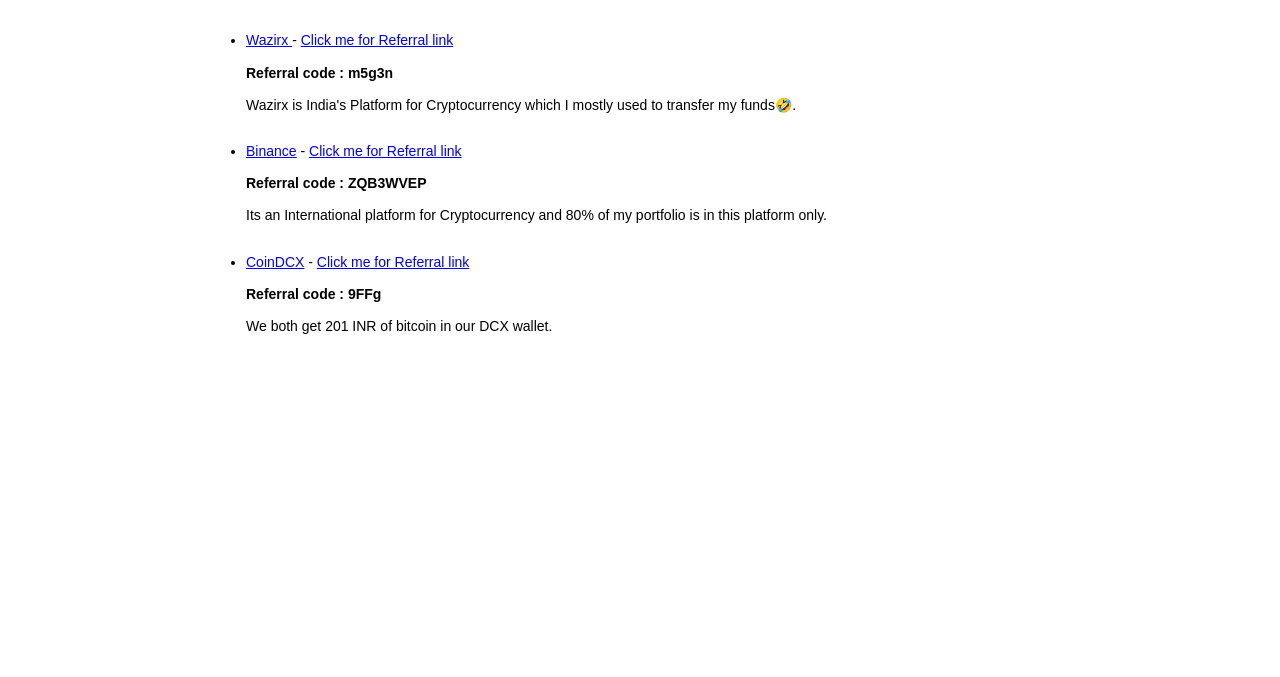
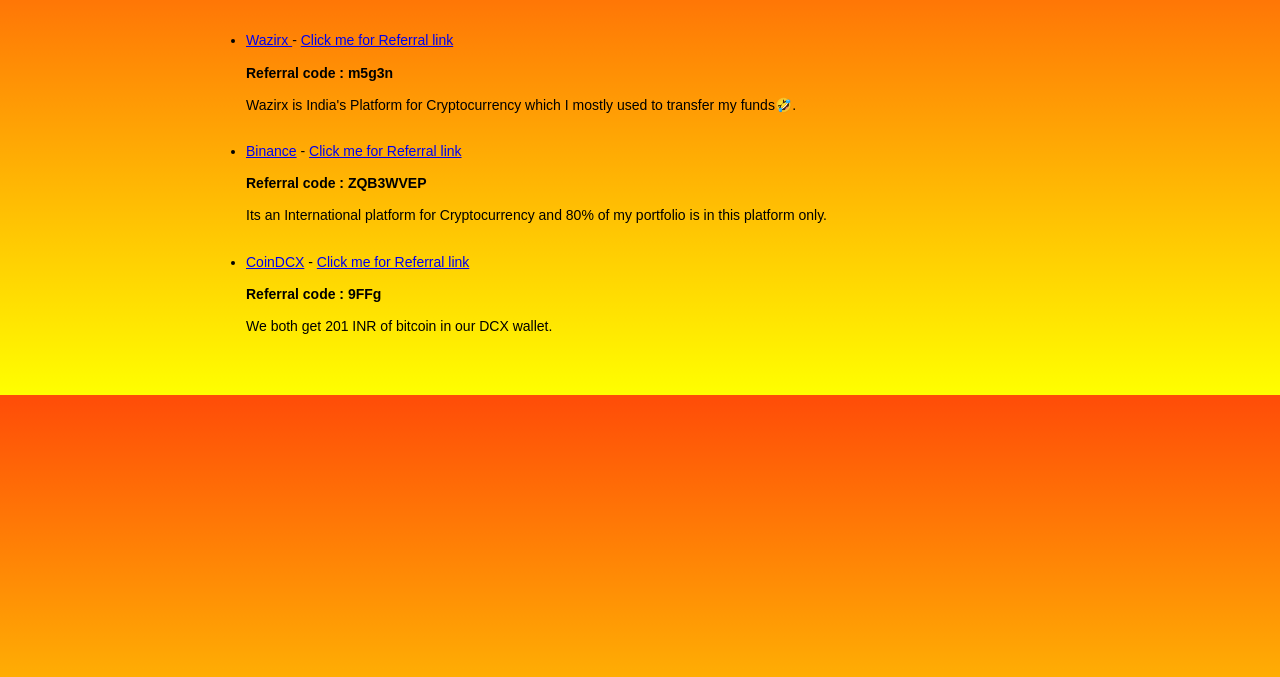
Before and after one commit to vinaychhabra/vinaychhabra.github.io, a plain HTML site: page Referrals/referrals.html in a window 1280 px wide. Shown: the part 123-800 px from the top of the page. Drawn offline with Linux system fonts and the light colour scheme.

Commit message:
body color changed
background-image: linear-gradient(#ff4c08, yellow);

```diff
--- a/Referrals/style_referral.css
+++ b/Referrals/style_referral.css
@@ -2,6 +2,7 @@
     font-family: Arial, Helvetica, sans-serif;
     margin: 10px;;
     /* background-color: lightblue; */
+background-image: linear-gradient(#ff4c08, yellow);
 }
 .container{
     margin: 2rem 0;
```
